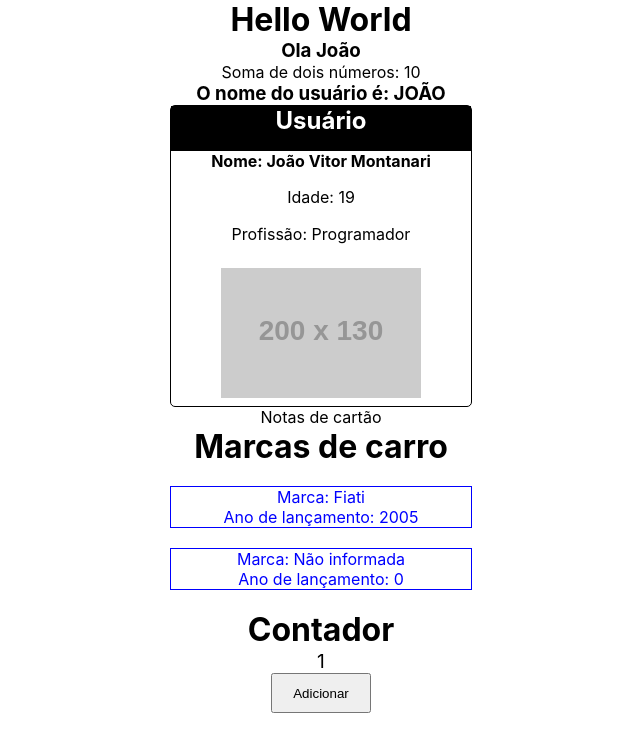
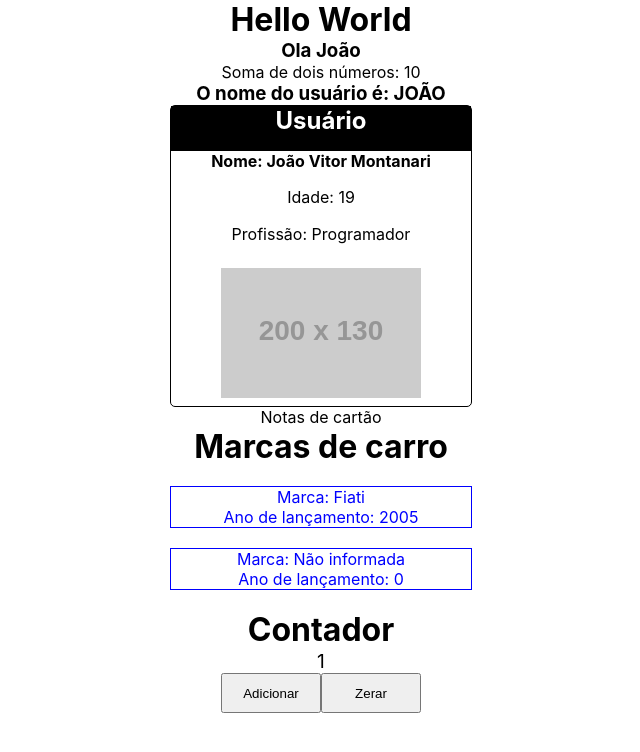
Before and after one commit to joao-montanari/WebDevelopment, a React (Create React App) app: page / in a window 1280 px wide. Shown: the top 752 px of the page, without its empty margins (319-959 px from the left). Built offline with nearby package versions, Linux system fonts and the light colour scheme.

Commit message:
add counter

```diff
--- a/src/components/Counter.jsx
+++ b/src/components/Counter.jsx
@@ -8,10 +8,17 @@ function Counter(){
         setCont(contador + 1)
     }
 
+    function zerarCont(){
+        setCont(1)
+    }
+
     return(
         <div className={Styles.container}>
             <label>{contador}</label>
-            <button onClick={addCont}>Adicionar</button>
+            <div claasName={Styles.child}>
+                <button onClick={addCont}>Adicionar</button>
+                <button onClick={zerarCont}>Zerar</button>
+            </div>
         </div>
     )
 }
--- a/src/components/css/Counter.module.css
+++ b/src/components/css/Counter.module.css
@@ -12,3 +12,10 @@
 .container button:hover{
     cursor: pointer;
 }
+
+.child{
+    width: 800px;
+    display: flex;
+    justify-content: space-around;
+    border: 1px solid #000;
+}
```
